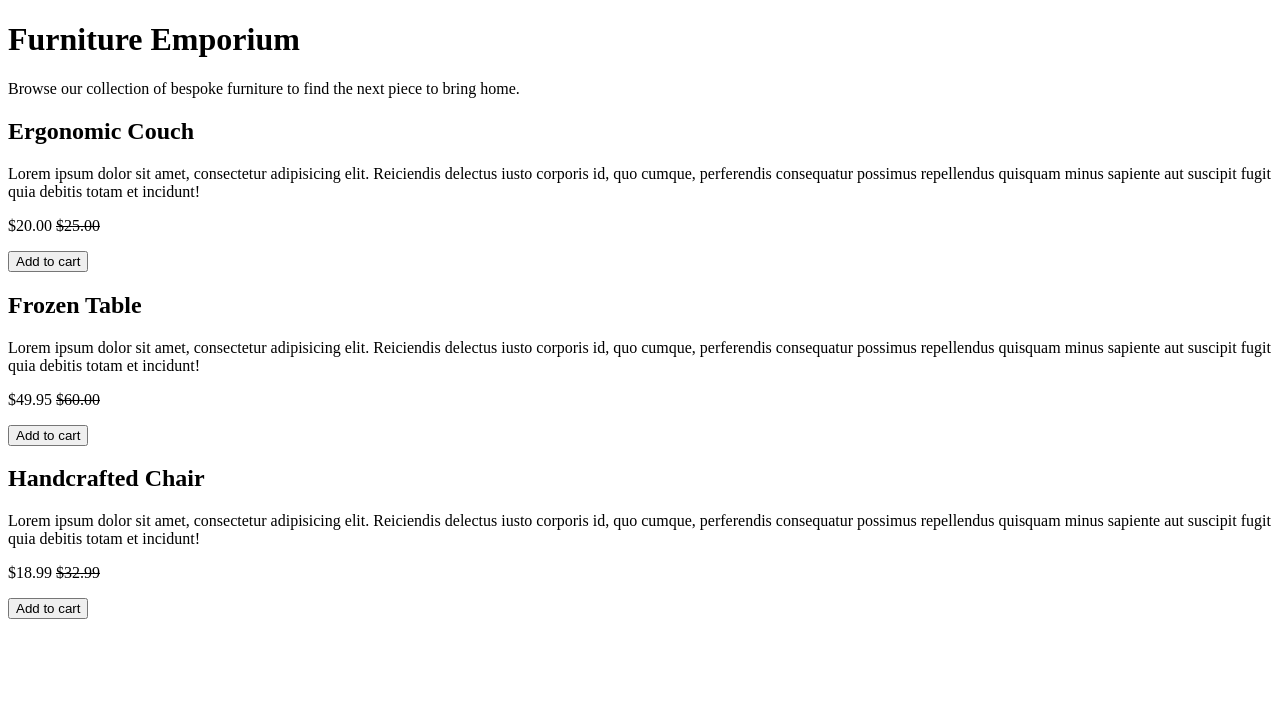
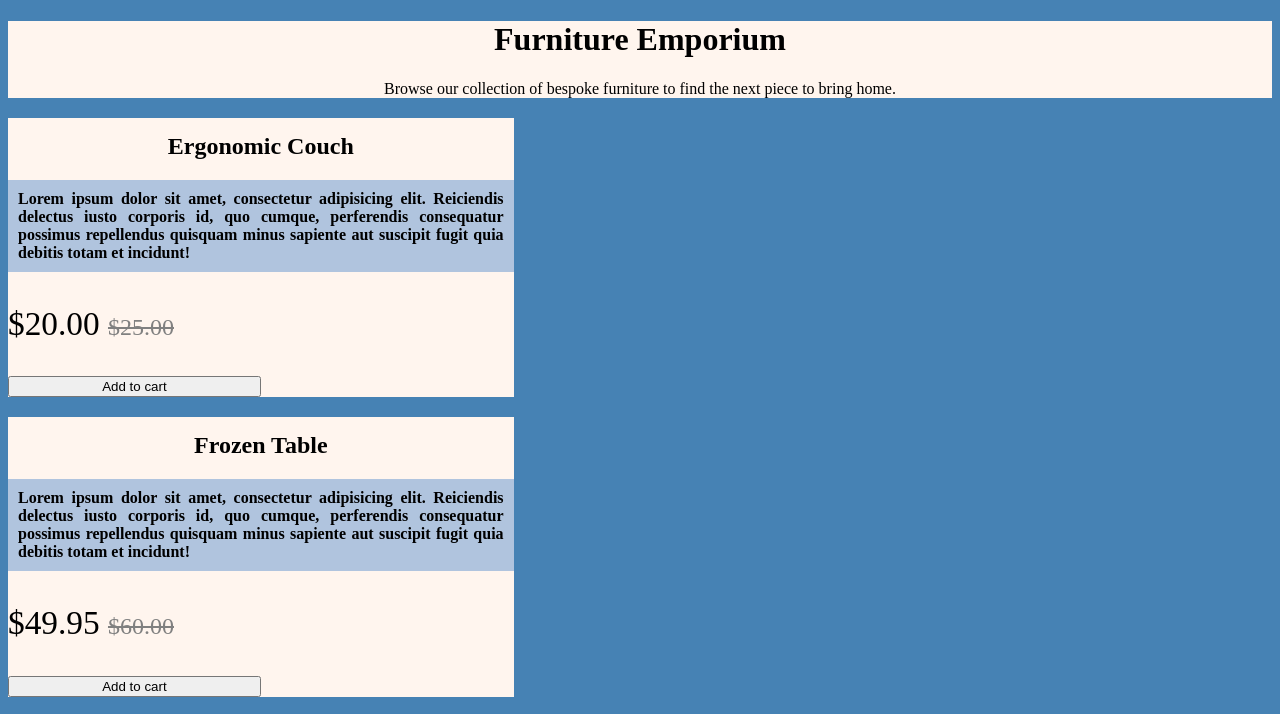
Before and after one commit to brycotto1/Unit1.FurnitureEmporium, a plain HTML site: page index.html in a window 1280 px wide. Shown: the top 714 px of the page. Drawn offline with Linux system fonts and the light colour scheme.

Commit message:
add css style guide to main site

```diff
--- a/index.css
+++ b/index.css
@@ -0,0 +1,38 @@
+body{
+  background-color:steelblue;
+}
+
+h2{
+  text-align: center;
+  padding-top: 15px;
+}
+
+header{
+  background-color: seashell;
+  text-align: center;
+}
+
+.item_card{
+  width: 40%;
+  background-color: seashell;
+}
+
+.item_desc{
+  font-weight: bold;
+  text-align: justify;
+  padding: 10px;
+  background-color:lightsteelblue;
+}
+
+.price{
+  font-size: 25pt;
+}
+
+.actual_price{
+  font-size: 18pt;
+  color: gray;
+}
+
+.cart_button{
+  width: 50%;
+}
--- a/index.html
+++ b/index.html
@@ -2,6 +2,7 @@
 <html lang="en">
   <head>
     <title>Furniture Emporium</title>
+    <link rel="stylesheet" href="index.css" />
   </head>
   <body>
     <main>
@@ -12,38 +13,38 @@
           bring home.
         </p>
       </header>
-      <article>
+      <article class="item_card">
         <h2>Ergonomic Couch</h2>
-        <p>
+        <p class="item_desc">
           Lorem ipsum dolor sit amet, consectetur adipisicing elit. Reiciendis
           delectus iusto corporis id, quo cumque, perferendis consequatur
           possimus repellendus quisquam minus sapiente aut suscipit fugit quia
           debitis totam et incidunt!
         </p>
-        <p>$20.00 <s>$25.00</s></p>
-        <button>Add to cart</button>
+        <p class="price">$20.00 <s class="actual_price">$25.00</s></p>
+        <button class="cart_button">Add to cart</button>
       </article>
-      <article>
+      <article class="item_card">
         <h2>Frozen Table</h2>
-        <p>
+        <p class="item_desc">
           Lorem ipsum dolor sit amet, consectetur adipisicing elit. Reiciendis
           delectus iusto corporis id, quo cumque, perferendis consequatur
           possimus repellendus quisquam minus sapiente aut suscipit fugit quia
           debitis totam et incidunt!
         </p>
-        <p>$49.95 <s>$60.00</s></p>
-        <button>Add to cart</button>
+        <p class="price">$49.95 <s class="actual_price">$60.00</s></p>
+        <button class="cart_button">Add to cart</button>
       </article>
-      <article>
+      <article class="item_card">
         <h2>Handcrafted Chair</h2>
-        <p>
+        <p class="item_desc">
           Lorem ipsum dolor sit amet, consectetur adipisicing elit. Reiciendis
           delectus iusto corporis id, quo cumque, perferendis consequatur
           possimus repellendus quisquam minus sapiente aut suscipit fugit quia
           debitis totam et incidunt!
         </p>
-        <p>$18.99 <s>$32.99</s></p>
-        <button>Add to cart</button>
+        <p class="price">$18.99 <s class="actual_price">$32.99</s></p>
+        <button class="cart_button">Add to cart</button>
       </article>
     </main>
   </body>
```
